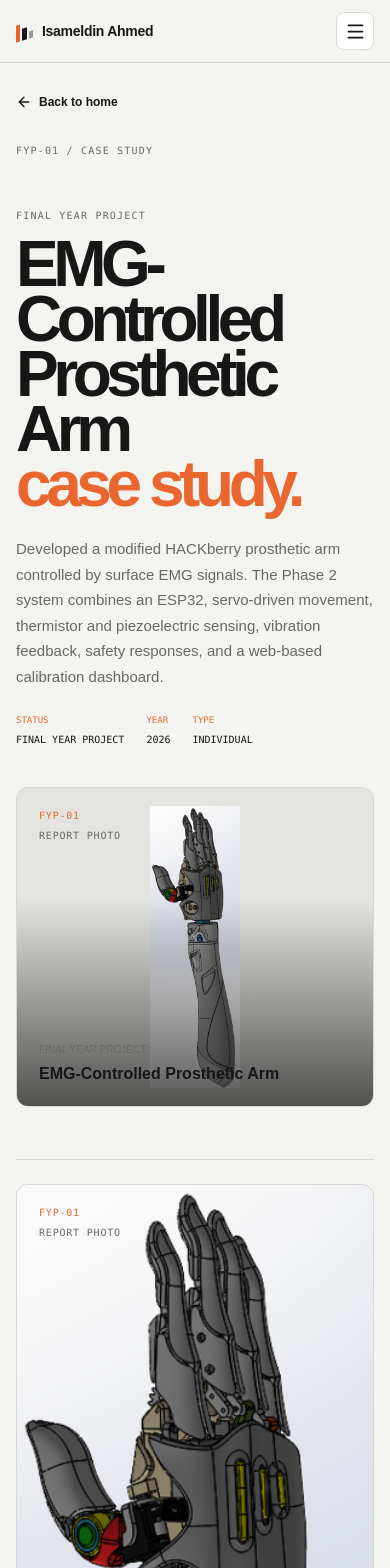
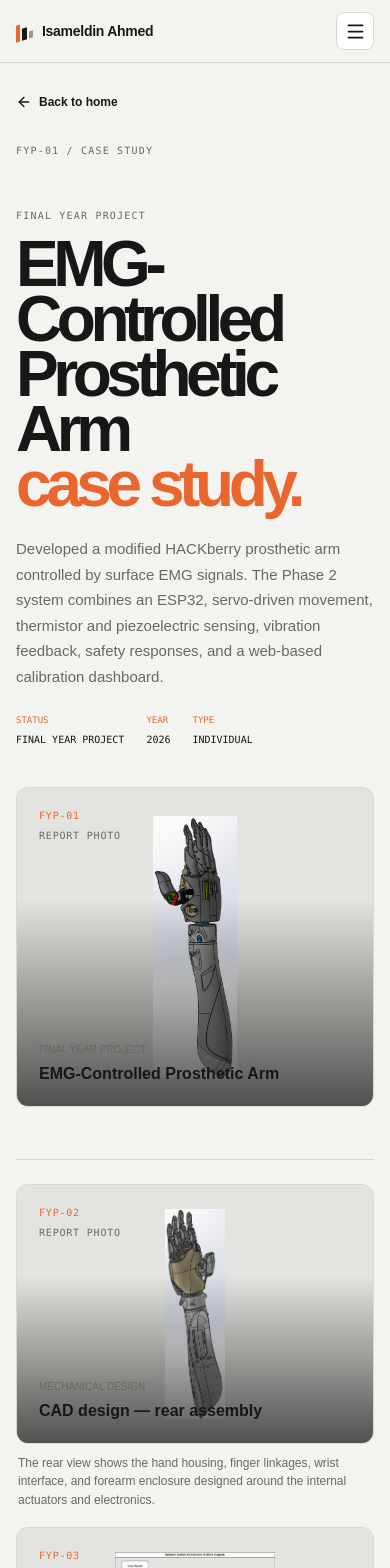
Before and after one commit to R3TR0S4M/Isameldin, a Next.js app: page /projects/fyp in a window 390 px wide. Shown: the top 1568 px of the page. Built offline with nearby package versions, Linux system fonts and the light colour scheme.

Commit message:
Refine FYP image sizing and gallery balance

```diff
--- a/app/portfolio-data.ts
+++ b/app/portfolio-data.ts
@@ -40,7 +40,6 @@ export const profile = {
 
 export const projects: Project[] = [
   { slug: 'fyp', code: 'FYP-01', title: 'EMG-Controlled Prosthetic Arm', label: 'FINAL YEAR PROJECT', summary: 'A 3D-printed HACKberry prosthetic arm with EMG control, sensory feedback, safety responses, and an ESP32-based control system.', description: 'Developed a modified HACKberry prosthetic arm controlled by surface EMG signals. The Phase 2 system combines an ESP32, servo-driven movement, thermistor and piezoelectric sensing, vibration feedback, safety responses, and a web-based calibration dashboard.', year: '2026', status: 'Final year project', category: 'Embedded Systems', tags: ['ESP32', 'EMG', 'Sensors', 'Dashboard'], accent: 'red', image: '/images/projects/fyp/cad-side-view.png', gallery: ['/images/projects/fyp-prosthetic-arm.jpg', '/images/projects/fyp-assembly.jpg', '/images/projects/fyp-testing.jpg'], galleryItems: [
-    { image: '/images/projects/fyp/cad-side-view.png', code: 'FYP-01', title: 'CAD design — lateral view', label: 'MECHANICAL DESIGN', description: 'A detailed CAD view of the prosthetic arm showing the articulated fingers, thumb mechanism, wrist coupling, forearm shell, and service access features.' },
     { image: '/images/projects/fyp/cad-rear-view.png', code: 'FYP-02', title: 'CAD design — rear assembly', label: 'MECHANICAL DESIGN', description: 'The rear view shows the hand housing, finger linkages, wrist interface, and forearm enclosure designed around the internal actuators and electronics.' },
     { image: '/images/projects/fyp/system-architecture.png', code: 'FYP-03', title: 'Updated system architecture', label: 'SYSTEM ARCHITECTURE', description: 'This block diagram traces muscle input through single-channel EMG acquisition and ESP32 processing, then into sensing, calibration, dashboard, control, actuation, and vibration feedback.' },
     { image: '/images/projects/fyp/emg-dashboard.png', code: 'FYP-04', title: 'EMGARM calibration dashboard', label: 'SOFTWARE INTERFACE', description: 'The dashboard presents the live EMG envelope, pulse and curve features, calibration values, and training states used while configuring different prosthetic gestures.' },
--- a/app/theme.css
+++ b/app/theme.css
@@ -139,12 +139,13 @@ body { overflow-x: hidden; }
 .case-meta span { display: grid; gap: 4px; font-family: var(--mono); font-size: 10px; text-transform: uppercase; }
 .case-meta strong { color: var(--accent); font-weight: 400; font-size: 9px; }
 .case-hero .placeholder-large { min-height: 420px; }
-.case-hero .placeholder-visual.image-fit-contain { min-height: 420px !important; padding: 18px; display: flex; }
-.case-hero .placeholder-visual.image-fit-contain > img { position: absolute; inset: 18px; width: calc(100% - 36px); height: calc(100% - 36px); object-fit: contain; }
+.case-hero .placeholder-visual.image-fit-contain { min-height: 420px !important; padding: 42px 58px; display: flex; }
+.case-hero .placeholder-visual.image-fit-contain > img { position: absolute; inset: 42px 58px; width: calc(100% - 116px); height: calc(100% - 84px); object-fit: contain; }
 .case-gallery { display: grid; grid-template-columns: 1.25fr .75fr; grid-template-rows: repeat(2, minmax(180px, 1fr)); gap: 18px; padding: 24px 0 75px; }
 .case-gallery-item { min-width: 0; }
-.case-gallery-item:first-child { grid-row: span 2; }
 .case-gallery-item .placeholder-visual { min-height: 0; }
+.case-gallery-item .placeholder-visual.image-fit-contain { height: 290px; min-height: 290px; padding: 24px; display: block; }
+.case-gallery-item .placeholder-visual.image-fit-contain > img { position: absolute; inset: 24px; width: calc(100% - 48px); height: calc(100% - 48px); object-fit: contain; }
 .case-gallery-description { margin: 10px 2px 0; color: var(--muted); font-size: 12px; line-height: 1.55; }
 .case-layout { display: grid; grid-template-columns: 210px 1fr; gap: 8vw; padding-top: 75px; }
 .case-index { align-self: start; position: sticky; top: 95px; display: grid; gap: 9px; }
@@ -242,9 +243,10 @@ body { overflow-x: hidden; }
   .case-top .eyebrow { margin-top: 26px; }
   .case-hero { padding-bottom: 52px; }
   .case-hero .placeholder-large, .case-hero .placeholder-visual.image-fit-contain { min-height: 320px !important; margin-top: 40px; }
+  .case-hero .placeholder-visual.image-fit-contain { padding: 28px 38px; }
+  .case-hero .placeholder-visual.image-fit-contain > img { inset: 28px 38px; width: calc(100% - 76px); height: calc(100% - 56px); }
   .case-gallery { grid-template-columns: 1fr; grid-template-rows: none; padding-bottom: 52px; }
-  .case-gallery-item:first-child { grid-row: auto; }
-  .case-gallery-item .placeholder-visual { min-height: 0; }
+  .case-gallery-item .placeholder-visual.image-fit-contain { height: 260px; min-height: 260px; }
   .case-layout { padding-top: 52px; }
   .case-index { grid-template-columns: 1fr 1fr; gap: 10px 18px; }
   .case-section { padding-bottom: 40px; margin-bottom: 40px; }
```
